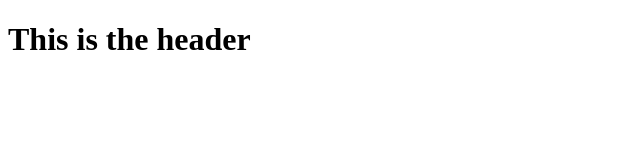
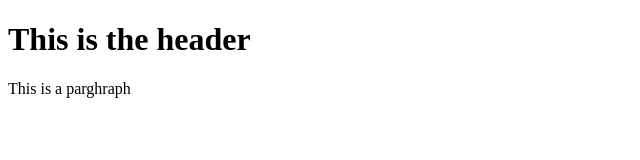
Before and after one commit to Omar-Attiyah/Bootstrap-git-Repos, a plain HTML site: page index.html in a window 1280 px wide. Shown: the whole page, without its empty margins (0-640 px from the left). Drawn offline with Linux system fonts and the light colour scheme.

Commit message:
2nd Commit

```diff
--- a/index.html
+++ b/index.html
@@ -2,5 +2,6 @@
 <html>
     <body>
         <h1>This is the header</h1>
+        <p>This is a parghraph</p>
     </body>
 </html>
```
